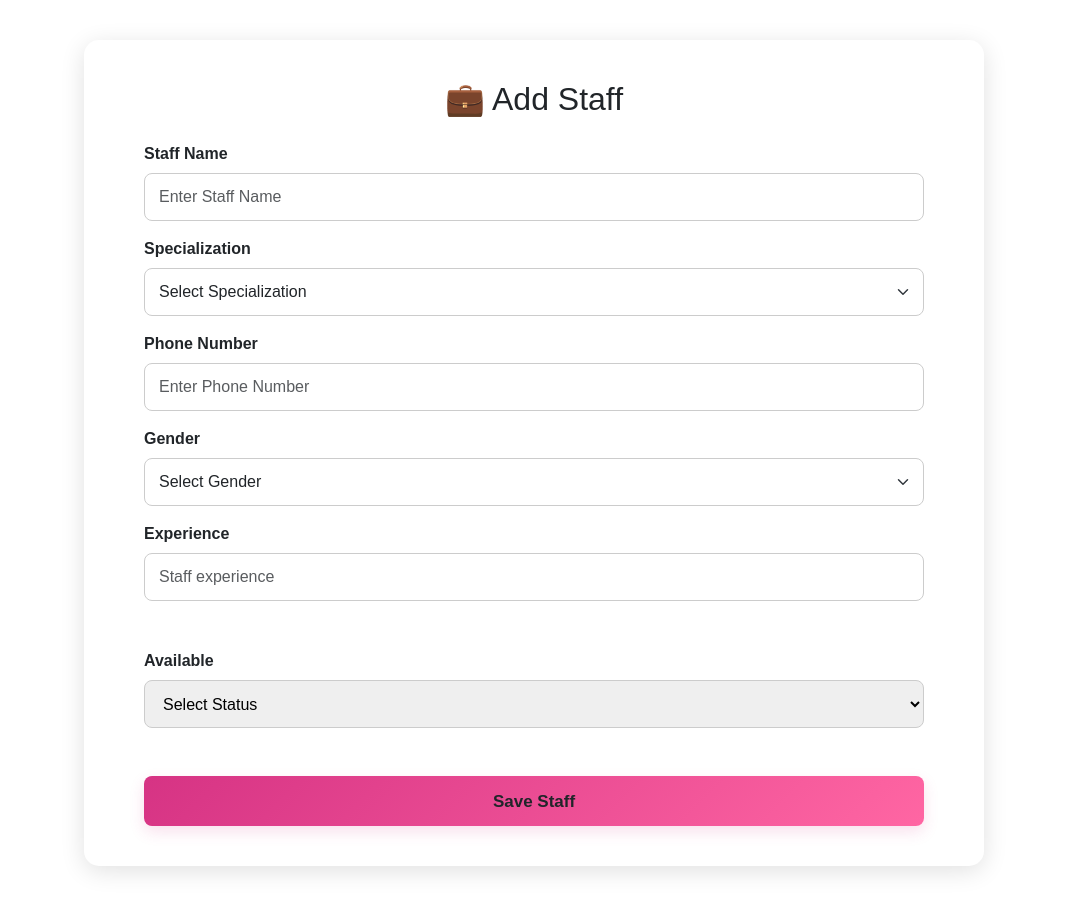
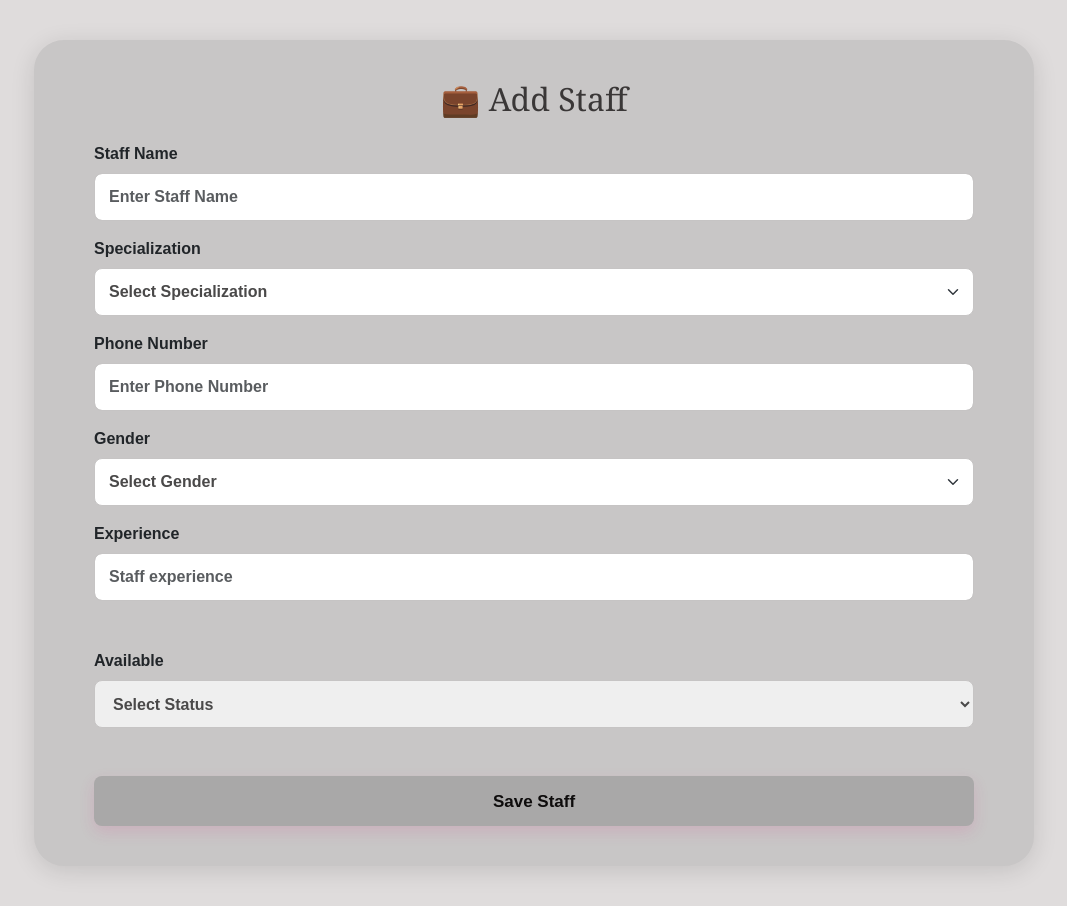
Before and after one commit to kamna-20/Salon-Management-system, a Flask app: page /staff in a window 1280 px wide. Shown: the whole page, without its empty margins (106-1173 px from the left). Run offline with Flask 3, Linux system fonts and the light colour scheme.

Commit message:
Updated UI

```diff
--- a/static/css/style.css
+++ b/static/css/style.css
@@ -1088,23 +1099,23 @@ body {
     justify-content: center;
     align-items: center;
 
-    background: #fff;
+    background: #dfdcdc;
 }
 
 
 /* FORM CARD */
 
 .staff-card {
-    width: 100%;
-    max-width: 900px;
+    width: 500%;
+    max-width: 1000px;
 
     padding: 40px 60px;
 
-    box-sizing: border-box;
-
-    border-radius: 15px;
-
-    background: #fff;
+    box-sizing:border-box;
+
+    border-radius: 30px;
+
+    background: #c8c6c6;
 
     box-shadow: 0 5px 25px rgba(0, 0, 0, 0.12);
 }
@@ -1115,6 +1126,8 @@ body {
 .staff-card h2 {
     font-size: 32px;
     margin-bottom: 30px;
+    color:#3a3737;
+    font-family:Georgia, 'Times New Roman', Times, serif;
 }
 
 
@@ -1139,10 +1152,12 @@ body {
 
     box-sizing: border-box;
 
-    border: 1px solid #ccc;
+    border: 1px solid #c6c4c4;
     border-radius: 8px;
 
     font-size: 16px;
+    font-weight: bold;
+    color: rgb(74, 73, 73);
 }
 
 
@@ -1154,9 +1169,14 @@ body {
 
     border: none;
     border-radius: 8px;
-
+    color:rgb(14, 12, 12);
     font-size: 17px;
     font-weight: 600;
+    background: rgb(169, 168, 168);
+}
+.staff-card input{
+    font-weight: bold;
+    color:black;
 }
 
 
```
Also changed, not shown: other parts of static/css/style.css (+29 -15 lines).
